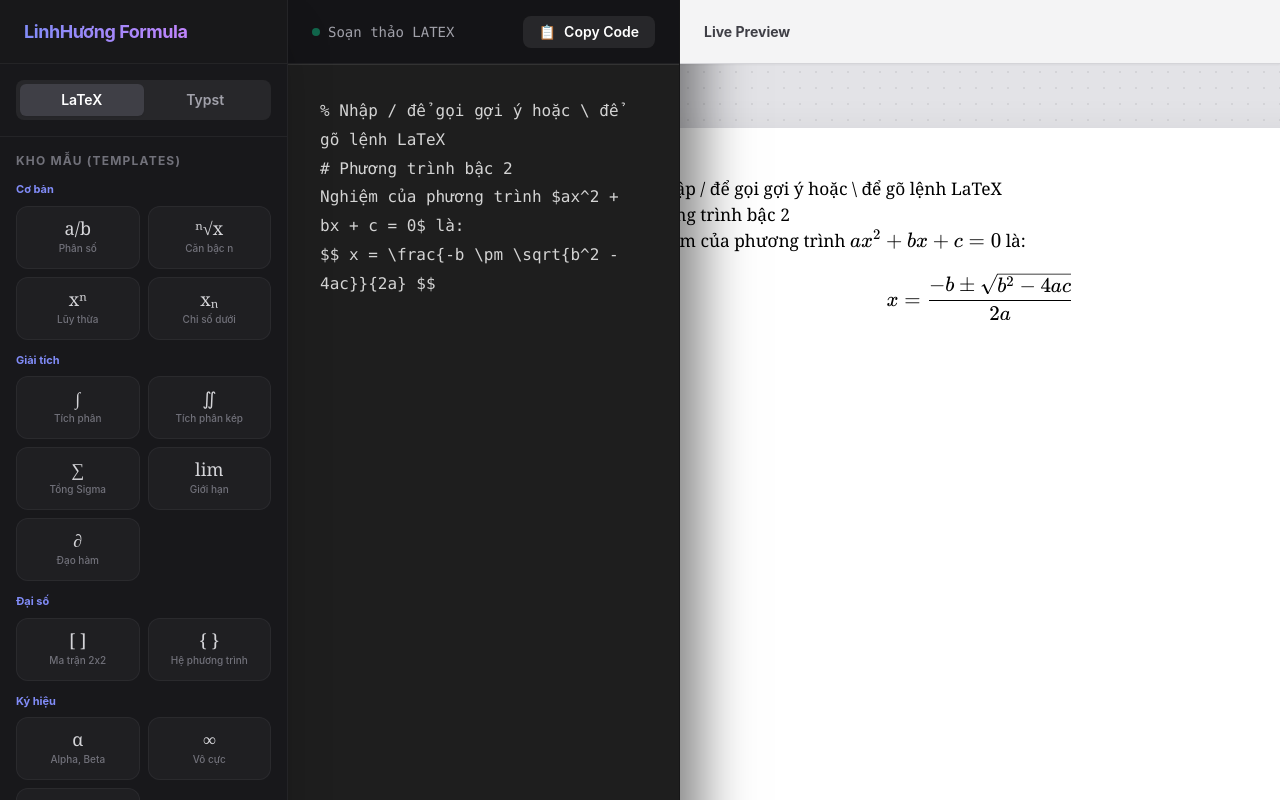
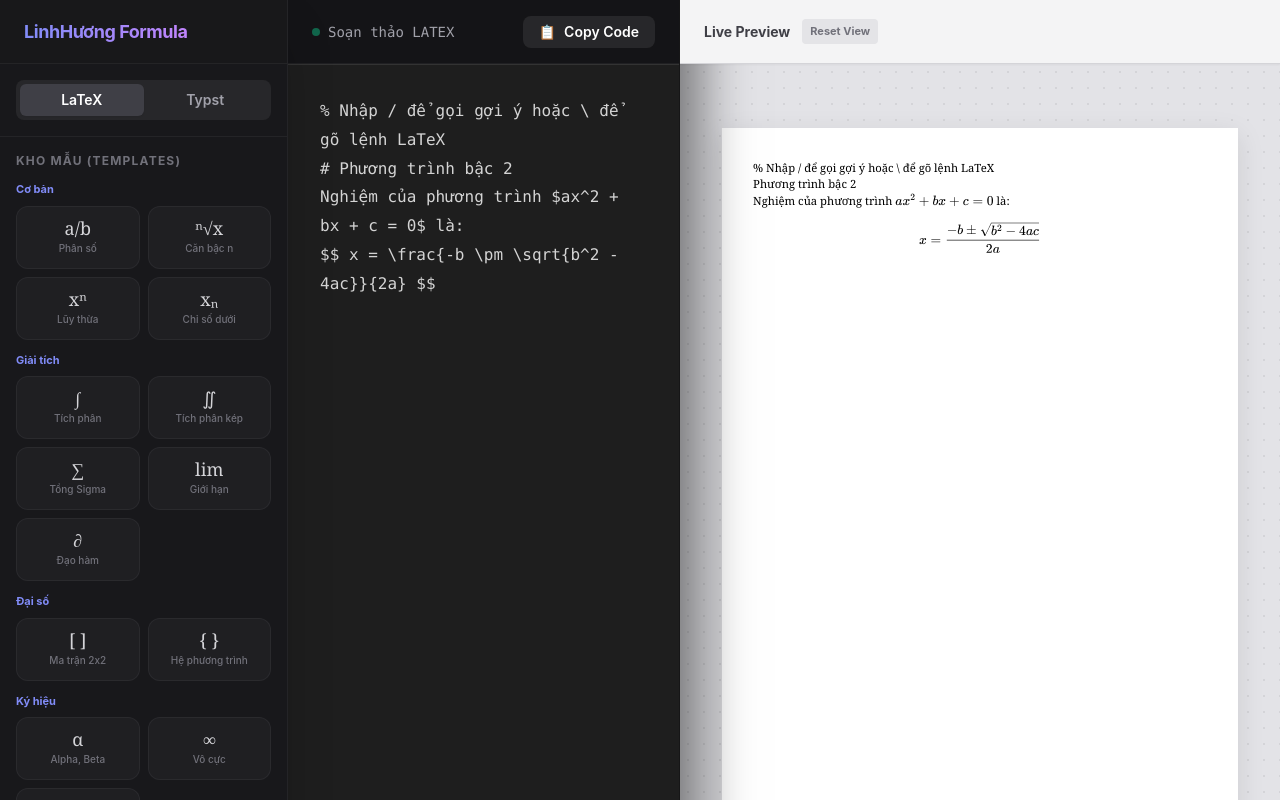
Before and after one commit to tamhonvotri/linhhuonglinux-office, a Svelte app in the folder apps/cong-thuc/: page / in a window 1280 px wide. Shown: the top 800 px of the page. Built offline with nearby package versions, Linux system fonts and the light colour scheme.

Commit message:
Upload apps/cong-thuc/src/App.svelte with huggingface_hub

```diff
--- a/apps/cong-thuc/src/App.svelte
+++ b/apps/cong-thuc/src/App.svelte
@@ -22,7 +22,7 @@
   let searchStartIndex = -1;
 
   // Pan & Zoom State
-  let zoom = 1;
+  let zoom = 0.65;
   let panX = 0;
   let panY = 0;
   let isPanning = false;
@@ -301,7 +301,7 @@ $ x = (-b +- sqrt(b^2 - 4 a c)) / (2 a) $
   }
 
   function resetView() {
-    zoom = 1;
+    zoom = 0.65;
     panX = 0;
     panY = 0;
   }
@@ -450,7 +450,16 @@ $ x = (-b +- sqrt(b^2 - 4 a c)) / (2 a) $
   <aside class="w-[500px] xl:w-[600px] bg-zinc-200 flex flex-col shrink-0 relative overflow-hidden">
     <!-- Top toolbar preview -->
     <div class="h-16 flex items-center px-6 border-b border-zinc-300 bg-zinc-100 shrink-0 z-10 shadow-sm justify-between">
-      <span class="font-bold text-sm text-zinc-700">Live Preview</span>
+      <div class="flex items-center gap-3">
+        <span class="font-bold text-sm text-zinc-700">Live Preview</span>
+        <button
+          class="px-2 py-1 text-[11px] font-bold text-zinc-500 hover:text-zinc-800 bg-zinc-200 hover:bg-zinc-300 rounded transition-colors"
+          on:click={resetView}
+          title="Khôi phục góc nhìn"
+        >
+          Reset View
+        </button>
+      </div>
       {#if isCompiling}
         <span class="text-xs font-bold text-indigo-600 animate-pulse">Đang dịch...</span>
       {/if}
```
